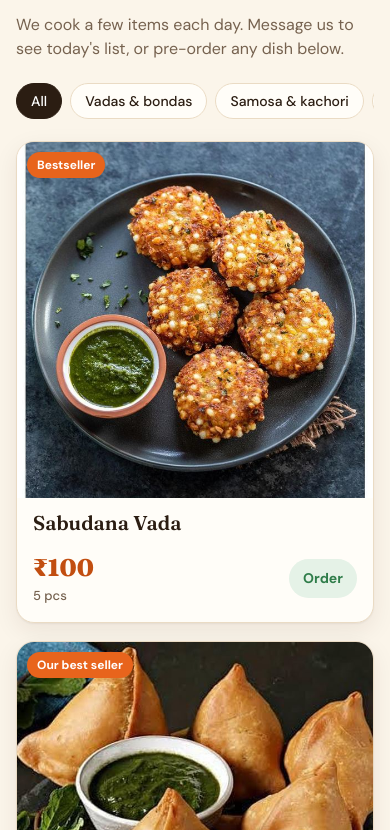
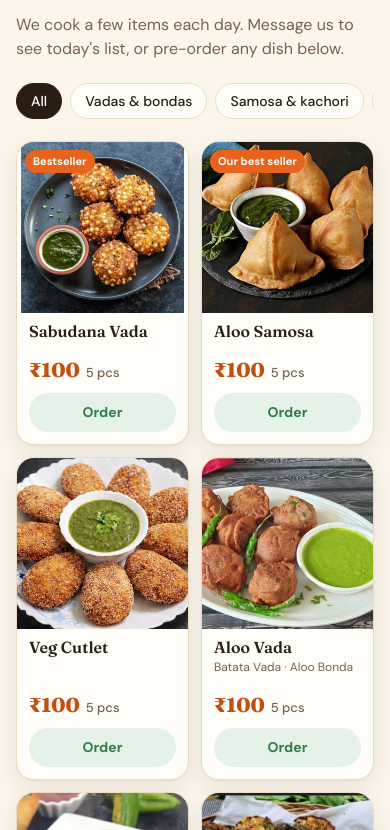
Before and after one commit to MR-MukundRathi/crunch-time-snacks, a plain HTML site: page index.html in a window 390 px wide. Shown: the part 1170-2000 px from the top of the page. Drawn offline with Linux system fonts and the light colour scheme.

Commit message:
Two-column dish grid on phones
Co-Authored-By: Claude Opus 5.5 <noreply@anthropic.com>

```diff
--- a/index.html
+++ b/index.html
@@ -95,6 +95,19 @@ section.block{padding:56px 0 8px}
 .card .add{background:var(--green-l);color:var(--green)}
 .card .add:hover{background:var(--green);color:#fff}
 .ph.noimg{display:flex;align-items:center;justify-content:center;font-size:72px}
+@media(max-width:560px){
+  .grid{grid-template-columns:1fr 1fr;gap:12px}
+  .card .body{padding:10px 12px 12px;gap:4px}
+  .card h3{font-size:16px}
+  .card .alt{font-size:12px}
+  .card .row{flex-direction:column;align-items:stretch;gap:8px}
+  .price{font-size:20px;display:flex;align-items:baseline;gap:6px}
+  .card .add{width:100%}
+  .tag{font-size:11px;padding:3px 8px;top:8px;left:8px}
+  .ph.noimg{font-size:54px}
+}
+.sticky .btn{white-space:nowrap}
+.sticky .btn-ghost{flex:0 0 96px}
 
 /* Khaman feature */
 .feature{display:grid;grid-template-columns:1fr 1fr;background:var(--card);border:1px solid var(--line);border-radius:24px;overflow:hidden;box-shadow:var(--shadow)}
```
Also changed, not shown: 1 other file.
